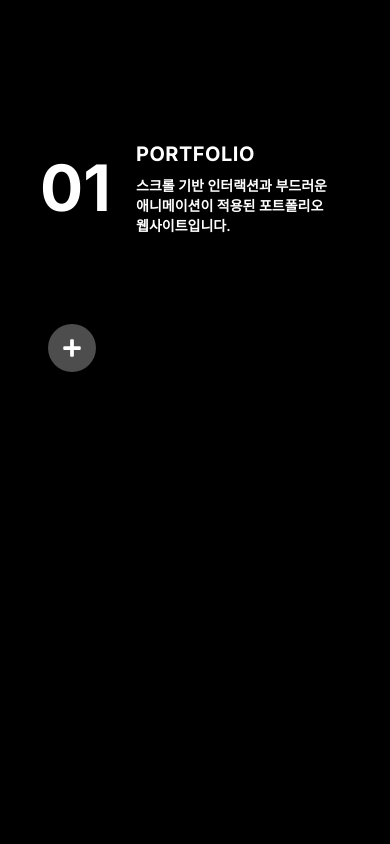
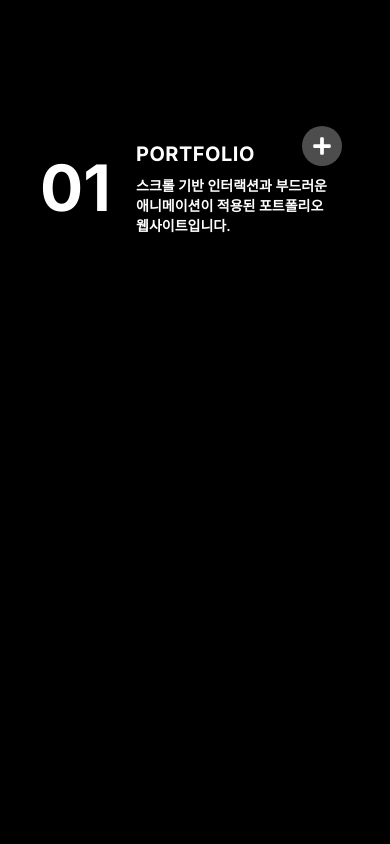
Before and after one commit to CoghHs/portfolio, a Next.js app: page / in a window 390 px wide. Shown: the part 8620-9464 px from the top of the page. Built offline with nearby package versions, Linux system fonts and the light colour scheme.

Commit message:
프로젝트 디테일 버튼 수정

```diff
--- a/src/components/sections/project/ProjectDetailModal.tsx
+++ b/src/components/sections/project/ProjectDetailModal.tsx
@@ -18,11 +18,11 @@ export default function ProjectDetailButton({
   const padded = String(project.index + 1).padStart(2, "0");
 
   return (
-    <div className="absolute sm:mt-12 sm:right-12 bottom-40 left-12 z-50">
+    <div className="absolute mt-18 sm:mt-12 right-12 z-50">
       {!isOpen && (
         <motion.button
           onClick={() => setIsOpen(true)}
-          className="w-12 h-12 rounded-full bg-white/30 text-white text-xl flex items-center justify-center"
+          className="sm:w-12 sm:h-12 w-10 h-10 rounded-full bg-white/30 text-white text-xl flex items-center justify-center"
           initial={{ opacity: 0 }}
           animate={{ opacity: 1 }}
           whileHover={{ scale: 1.1, rotate: 90 }}
@@ -66,7 +66,7 @@ export default function ProjectDetailButton({
               <motion.button
                 whileHover={{ scale: 1.1, rotate: 90 }}
                 onClick={() => setIsOpen(false)}
-                className="fixed top-33 left-11 sm:mt-10 sm:top-10 sm:right-12 w-12 h-12 rounded-full bg-black/50 text-white text-sm flex items-center justify-center z-50"
+                className="fixed mt-0 sm:mt-10 top-10 right-12 sm:w-12 sm:h-12 w-10 h-10 rounded-full bg-black/50 text-white text-sm flex items-center justify-center z-50"
               >
                 <ImCross />
               </motion.button>
```
